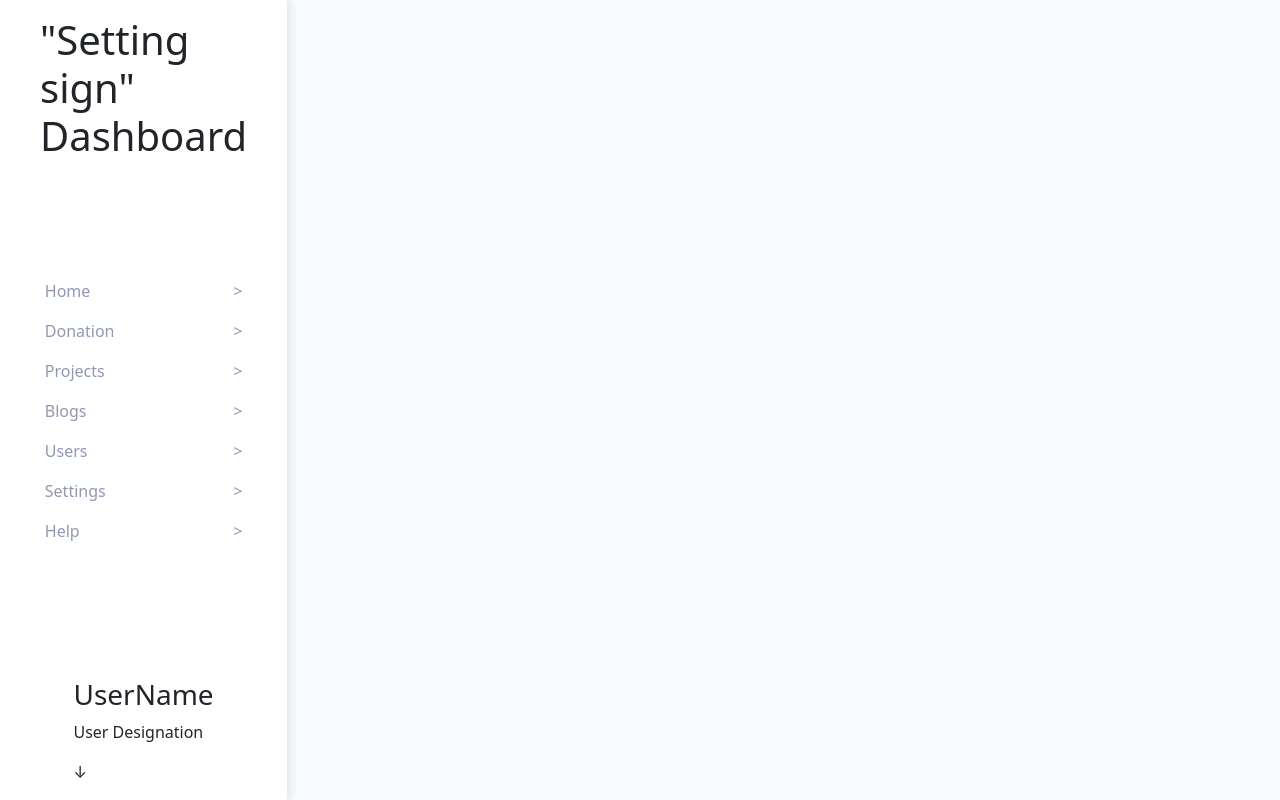
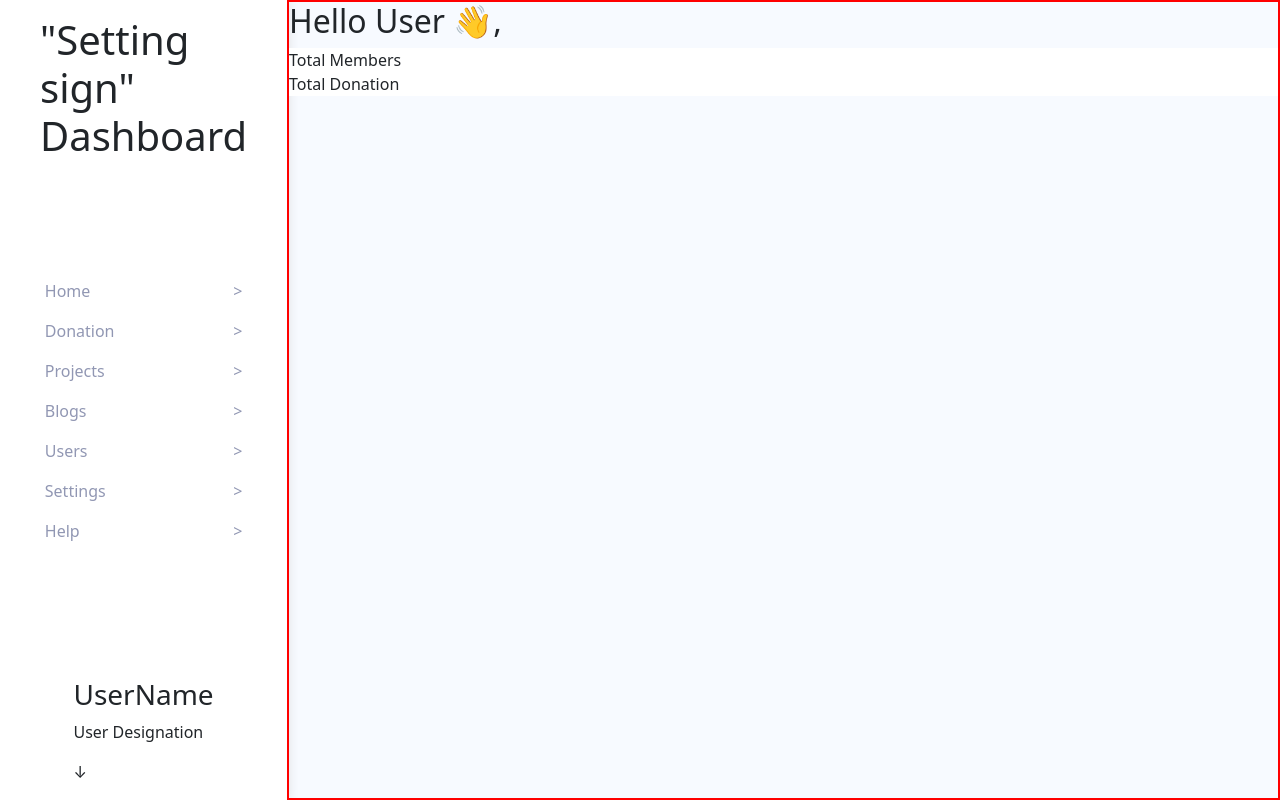
Before and after one commit to PratikChavan97/ngo-hadapsar, a React (Vite) app: page /admin in a window 1280 px wide. Built offline with nearby package versions, Linux system fonts and the light colour scheme.

Commit message:
Dashboard Data Component Started

```diff
--- a/src/features/DashboardLayout.jsx
+++ b/src/features/DashboardLayout.jsx
@@ -2,12 +2,15 @@ import { Outlet } from "react-router-dom";
 import DashboardNavigation from "../ui/dashboard/DashboardNavigation";
 
 import "./module.DashboardLayout.css";
+import DashboardData from "../ui/dashboard/DashboardData";
 
 function DashboardLayout() {
   return (
     <div className="dashboard">
       <DashboardNavigation />
-      <Outlet />
+      <DashboardData>
+        <Outlet />
+      </DashboardData>
     </div>
   );
 }
--- a/src/features/module.DashboardLayout.css
+++ b/src/features/module.DashboardLayout.css
@@ -4,6 +4,6 @@
   width: 100%;
   display: flex;
   flex-direction: row;
-  justify-content: space-between;
+  justify-content: space-around;
   align-items: center;
 }
--- /dev/null
+++ b/src/ui/dashboard/DashboardData.jsx
@@ -0,0 +1,19 @@
+import "./module.DashboardData.css";
+
+function DashboardData() {
+  return (
+    <div className="dashboard-data">
+      <div>
+        <h2>Hello User 👋,</h2>
+      </div>
+
+      <div className="data-summary">
+        <div>Total Members</div>
+        <div>Total Donation</div>
+        <div></div>
+      </div>
+    </div>
+  );
+}
+
+export default DashboardData;
--- /dev/null
+++ b/src/ui/dashboard/module.DashboardData.css
@@ -0,0 +1,9 @@
+.dashboard-data {
+  height: 100vh;
+  width: 80%;
+  border: 2px solid red;
+}
+
+.data-summary {
+  background-color: #fff;
+}
```
